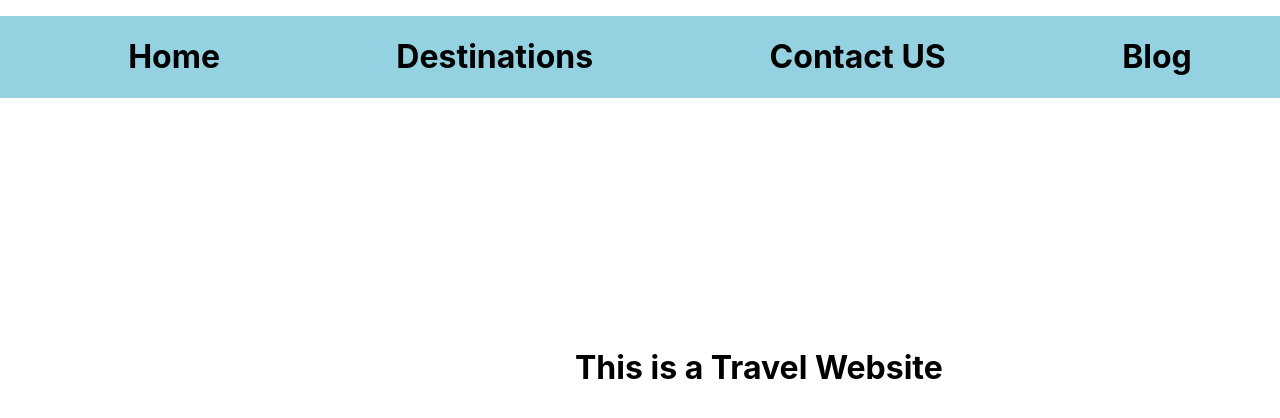
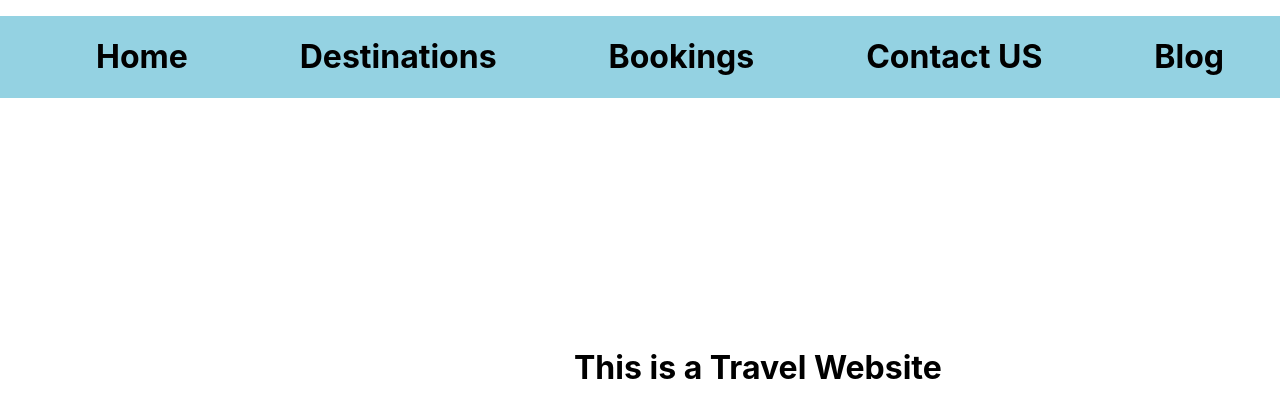
Before and after one commit to Ravib1234/travel-convoy, a React (Create React App) app: page / in a window 1280 px wide. Shown: the top 418 px of the page. Built offline with nearby package versions, Linux system fonts and the light colour scheme.

Commit message:
third commit

```diff
--- a/src/App.css
+++ b/src/App.css
@@ -11,6 +11,6 @@
 
 }
 .First-Sec {
-  margin-left: 575px;
+  margin-left: 574px;
   margin-top: 250px;
 }
--- a/src/App.js
+++ b/src/App.js
@@ -10,6 +10,9 @@ function App() {
           </li>
           <li>
             <h1>Destinations</h1>
+          </li>
+          <li>
+            <h1>Bookings </h1>
           </li>
           <li>
             <h1>Contact US</h1>
```
